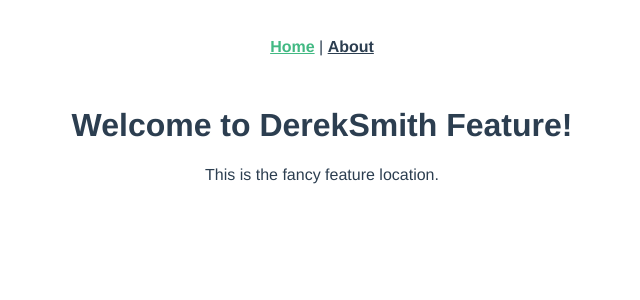
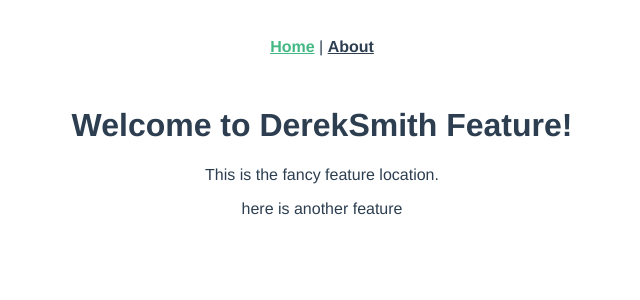
Before and after one commit to DerekSmithDev/student-capstone-catalog-client-app, a Vue app: page /#/ in a window 1280 px wide. Shown: the top 300 px of the page, without its empty margins (318-958 px from the left). Built offline with nearby package versions, Linux system fonts and the light colour scheme.

Commit message:
another feature

```diff
--- a/src/views/Home.vue
+++ b/src/views/Home.vue
@@ -2,6 +2,7 @@
   <div class="home">
     <h1>{{ message }}</h1>
     <p>This is the fancy feature location.</p>
+    <p>here is another feature</p>
   </div>
 </template>
 
```
